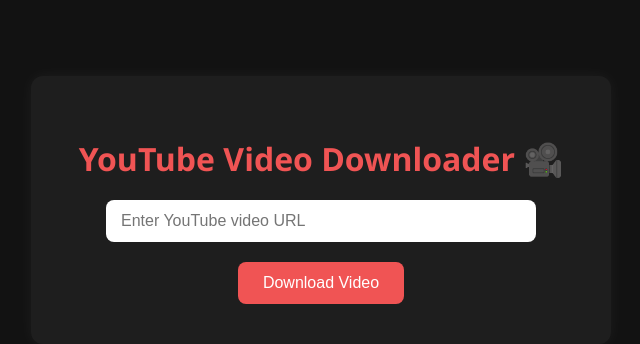
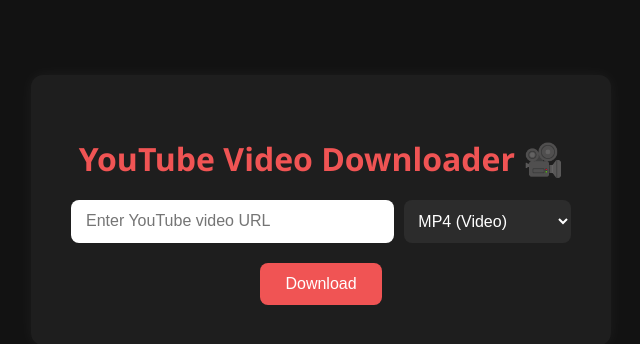
Before and after one commit to Sheelnikalje0425/youtube_video_downloader, a Flask app: page / in a window 1280 px wide. Shown: the part 190-534 px from the top of the page, without its empty margins (319-959 px from the left). Run offline with Flask 3, Linux system fonts and the light colour scheme.

Commit message:
dev branch

```diff
--- a/app.py
+++ b/app.py
@@ -11,13 +11,32 @@
 @app.route('/download', methods=['POST'])
 def download():
     url = request.form['url']
+    file_format = request.form['format']  # Get the selected format
     download_path = os.path.join(os.path.expanduser("~"), "Downloads")
-    ydl_opts = {'outtmpl': os.path.join(download_path, '%(title)s.%(ext)s')}
 
-    with YoutubeDL(ydl_opts) as ydl:
-        ydl.download([url])
+    if file_format == "mp3":
+        ydl_opts = {
+            'format': 'bestaudio/best',
+            'outtmpl': os.path.join(download_path, '%(title)s.%(ext)s'),
+            'postprocessors': [{
+                'key': 'FFmpegExtractAudio',
+                'preferredcodec': 'mp3',
+                'preferredquality': '192',
+            }],
+        }
+    else:
+        ydl_opts = {
+            'format': 'best',
+            'outtmpl': os.path.join(download_path, '%(title)s.%(ext)s'),
+        }
 
-    return render_template('index.html', success=True)
+    try:
+        with YoutubeDL(ydl_opts) as ydl:
+            ydl.download([url])
+        return render_template('index.html', success=True)
+    except Exception as e:
+        print("Error:", e)
+        return render_template('index.html', success=False)
 
 if __name__ == '__main__':
     app.run(debug=True)
--- a/static/style.css
+++ b/static/style.css
@@ -25,14 +25,31 @@
     color: #f05454;
 }
 
-input[type="text"] {
+.input-wrapper {
+    display: flex;
+    gap: 10px;
+    justify-content: center;
+    flex-wrap: wrap;
+    margin-bottom: 20px;
+}
+
+.input-wrapper input[type="text"] {
+    flex: 2;
     padding: 12px 15px;
-    width: 100%;
-    max-width: 400px;
     border: none;
     border-radius: 8px;
-    margin-bottom: 20px;
     font-size: 16px;
+    max-width: 300px;
+}
+
+.input-wrapper select {
+    flex: 1;
+    padding: 12px 10px;
+    border-radius: 8px;
+    border: none;
+    font-size: 16px;
+    background-color: #2c2c2c;
+    color: white;
 }
 
 button {
@@ -50,8 +67,6 @@
     background-color: #ff7675;
 }
 
-
-/* Popup Styles */
 .popup {
     display: none;
     position: fixed;
--- a/templates/index.html
+++ b/templates/index.html
@@ -8,9 +8,18 @@
 <body>
     <div class="container">
         <h1>YouTube Video Downloader 🎥</h1>
+
         <form action="/download" method="post">
-            <input type="text" name="url" placeholder="Enter YouTube video URL" required>
-            <button type="submit">Download Video</button>
+            <div class="input-wrapper">
+                <input type="text" name="url" placeholder="Enter YouTube video URL" required>
+
+                <select name="format" required>
+                    <option value="mp4">MP4 (Video)</option>
+                    <option value="mp3">MP3 (Audio)</option>
+                </select>
+            </div>
+
+            <button type="submit">Download</button>
         </form>
     </div>
 
@@ -19,7 +28,7 @@
         <div class="popup-content">
             <span class="close" onclick="document.getElementById('popup').style.display='none'">&times;</span>
             <h2>✅ Download Complete!</h2>
-            <p>Video has been saved to your Downloads folder.</p>
+            <p>Your file has been saved to the Downloads folder.</p>
         </div>
     </div>
     <script>
```
